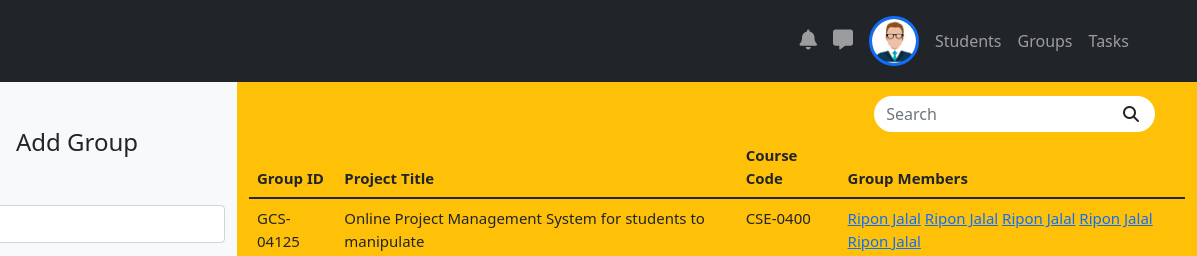
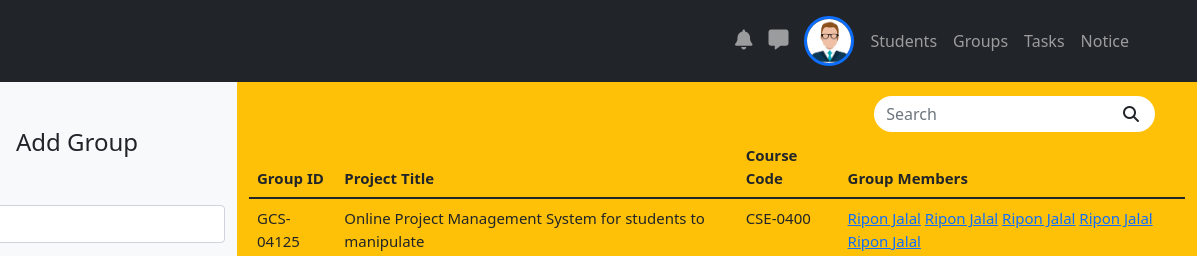
Before and after one commit to Prohor722/project_management_system_design, a plain HTML site: page teacher_groups.html in a window 1280 px wide. Shown: the top 256 px of the page, 83-1280 px from the left. Drawn offline with Linux system fonts and the light colour scheme.

Commit message:
navbar notice added

```diff
--- a/teacher_groups.html
+++ b/teacher_groups.html
@@ -74,6 +74,11 @@
                   <li class="nav-item">
                     <a class="nav-link" href="./teacher_tasks.html">
                         Tasks
+                    </a>
+                  </li>
+                  <li class="nav-item">
+                    <a class="nav-link" href="./index.html">
+                        Notice
                     </a>
                   </li>
                 </ul>
```
Also changed, not shown: index.html (+6 -1 lines), teacher_index.html (+6 -1 lines), teacher_studentList.html (+5 -0 lines), teacher_tasks.html (+5 -0 lines).
